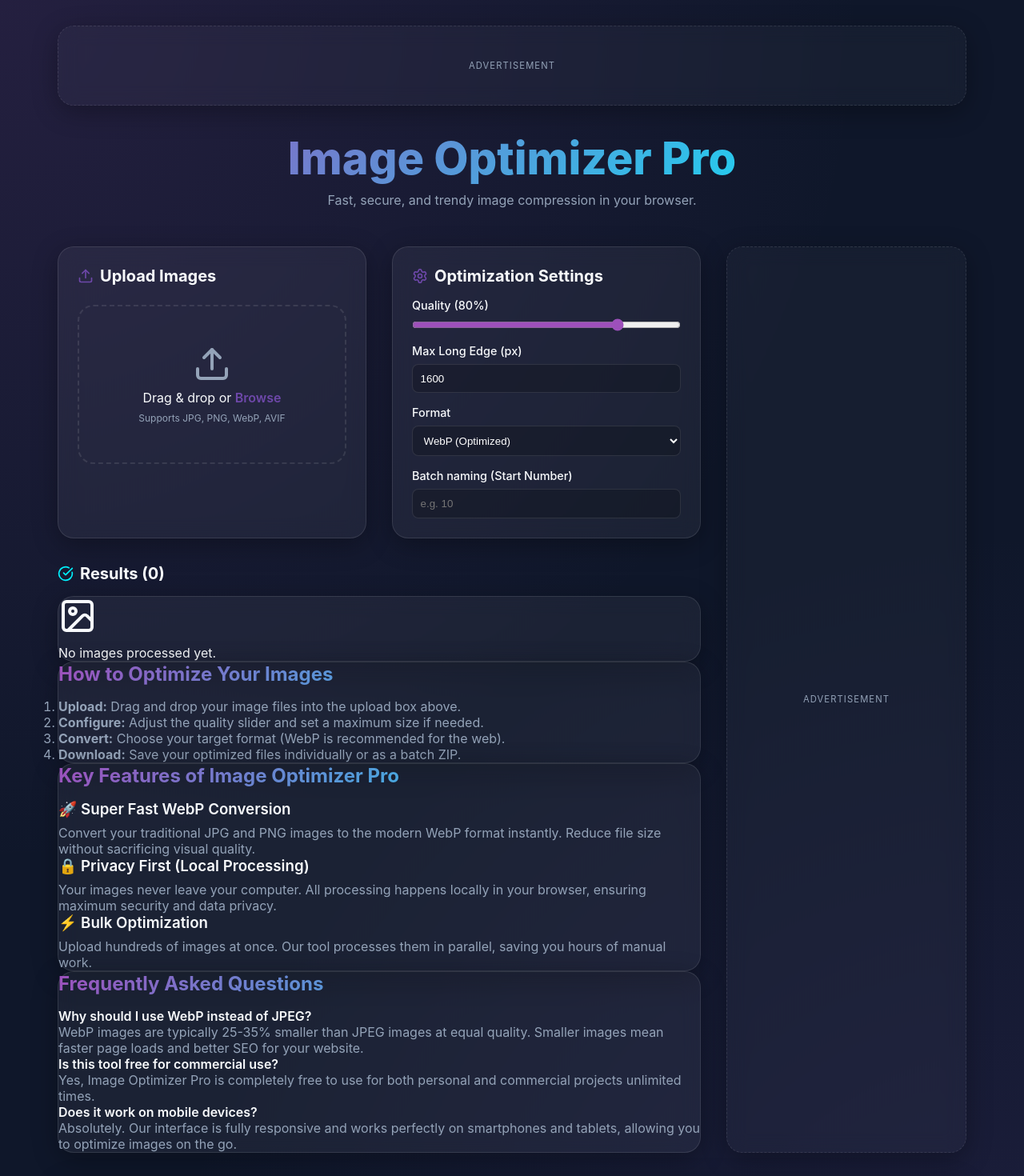
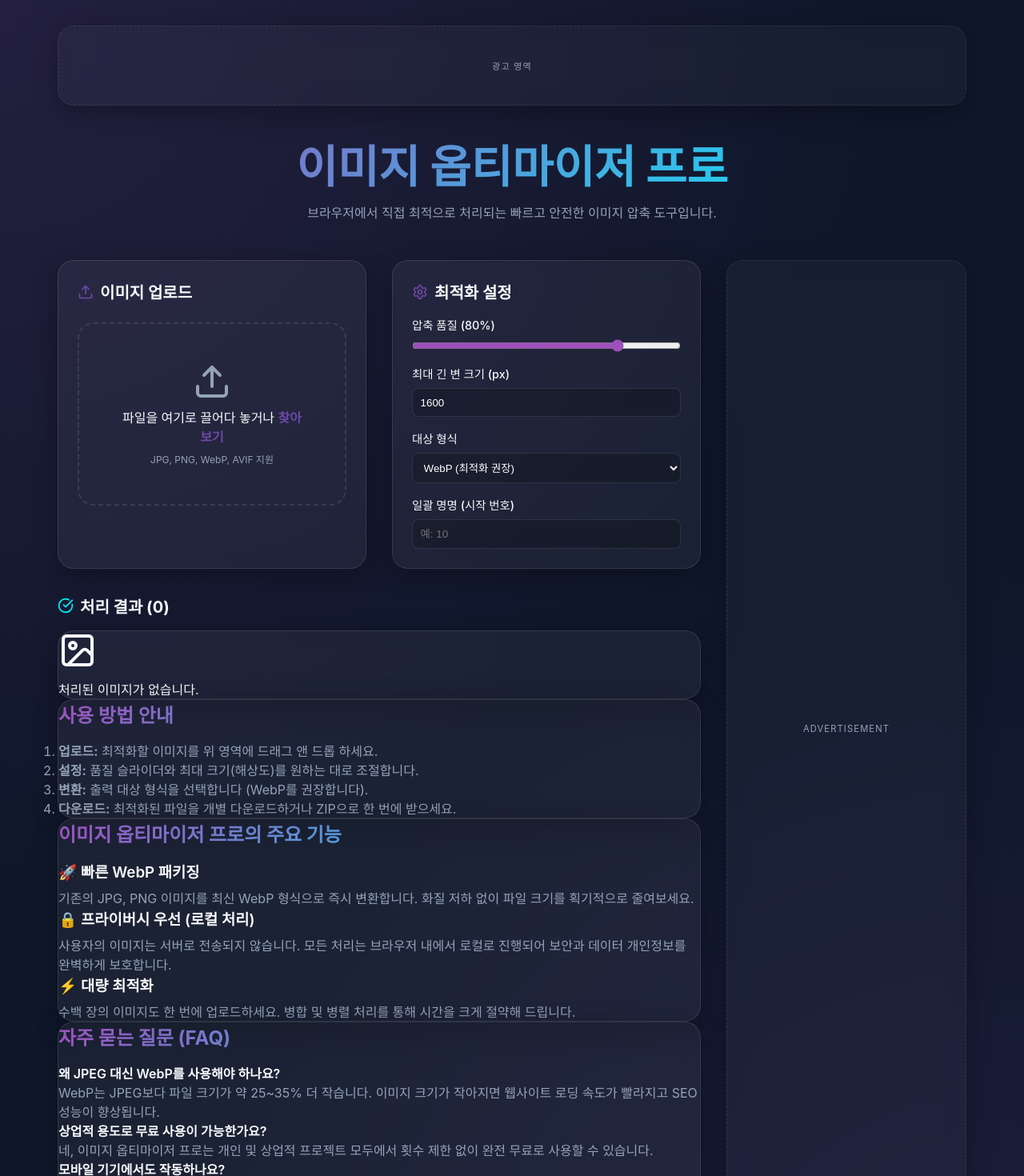
Before and after one commit to guideyoon/webp, a React (Vite) app: page / in a window 1280 px wide. Shown: the top 1470 px of the page at 80% size. Built offline with nearby package versions, Linux system fonts and the light colour scheme; the HTML template or start-up script is replaced by a standard one.

Commit message:
Korean translation: Translated UI, SEO content, and legal pages

```diff
--- a/index.html
+++ b/index.html
@@ -1,14 +1,18 @@
 <!doctype html>
-<html lang="en">
+<html lang="ko">
+
 <head>
   <meta charset="UTF-8" />
   <link rel="icon" type="image/svg+xml" href="/vite.svg" />
   <meta name="viewport" content="width=device-width, initial-scale=1.0" />
-    <title>Image Optimizer Pro - Free WebP & JPEG Batch Converter</title>
-    <meta name="description" content="Fast, secure, and private image optimizer. Convert JPG, PNG, and AVIF to WebP in your browser. No uploads required, 100% private." />
+  <title>이미지 옵티마이저 프로 - 무료 WebP & JPEG 일괄 변환 도구</title>
+  <meta name="description"
+    content="빠르고 안전한 프라이빗 이미지 최적화 도구입니다. JPG, PNG, AVIF 파일을 브라우저에서 즉시 WebP로 변환하세요. 서버 업로드 없는 100% 로컬 처리." />
 </head>
+
 <body>
   <div id="root"></div>
   <script type="module" src="/src/main.tsx"></script>
 </body>
+
 </html>
--- a/src/App.tsx
+++ b/src/App.tsx
@@ -104,72 +104,72 @@ const App: React.FC = () => {
     return (
       <>
         <div className="app-grid">
-          {/* Upload Section */}
+          {/* 업로드 섹션 */}
           <section className="glass p-6 flex flex-col gap-4">
             <div className="flex items-center gap-2 mb-2">
               <Upload size={20} className="text-secondary" />
-              <h2 className="text-xl font-bold">Upload Images</h2>
+              <h2 className="text-xl font-bold">이미지 업로드</h2>
             </div>
             <label className="upload-dropzone">
               <input type="file" multiple accept="image/*" onChange={handleFileUpload} hidden />
               <div className="flex flex-col items-center gap-2">
                 <Upload size={48} className="text-dim opacity-50" />
-                <p>Drag & drop or <span className="text-secondary font-semibold">Browse</span></p>
-                <p className="text-xs text-dim">Supports JPG, PNG, WebP, AVIF</p>
+                <p>파일을 여기로 끌어다 놓거나 <span className="text-secondary font-semibold">찾아보기</span></p>
+                <p className="text-xs text-dim">JPG, PNG, WebP, AVIF 지원</p>
               </div>
             </label>
           </section>
 
-          {/* Settings Section */}
+          {/* 설정 섹션 */}
           <section className="glass p-6">
             <div className="flex items-center gap-2 mb-4">
               <Settings size={20} className="text-secondary" />
-              <h2 className="text-xl font-bold">Optimization Settings</h2>
+              <h2 className="text-xl font-bold">최적화 설정</h2>
             </div>
             <div className="flex flex-col gap-4">
               <div className="setting-item">
-                <label>Quality ({quality}%)</label>
+                <label>압축 품질 ({quality}%)</label>
                 <input
                   type="range" min="10" max="100" value={quality}
                   onChange={(e) => setQuality(Number(e.target.value))}
                 />
               </div>
               <div className="setting-item">
-                <label>Max Long Edge (px)</label>
+                <label>최대 긴 변 크기 (px)</label>
                 <input
                   type="number" value={maxSize}
                   onChange={(e) => setMaxSize(Number(e.target.value))}
-                  placeholder="0 for original size"
+                  placeholder="0 입력 시 원본 크기 유지"
                 />
               </div>
               <div className="setting-item">
-                <label>Format</label>
+                <label>대상 형식</label>
                 <select value={format} onChange={(e) => setFormat(e.target.value)}>
-                  <option value="webp">WebP (Optimized)</option>
+                  <option value="webp">WebP (최적화 권장)</option>
                   <option value="jpg">JPEG</option>
                 </select>
               </div>
               <div className="setting-item">
-                <label>Batch naming (Start Number)</label>
+                <label>일괄 명명 (시작 번호)</label>
                 <input
                   type="text" value={batchRange}
                   onChange={(e) => setBatchRange(e.target.value)}
-                  placeholder="e.g. 10"
+                  placeholder="예: 10"
                 />
               </div>
             </div>
           </section>
 
-          {/* Results Section */}
+          {/* 결과 섹션 */}
           <section className="col-span-full">
             <div className="flex items-center justify-between mb-4">
               <div className="flex items-center gap-2">
                 <CheckCircle size={20} className="text-accent" />
-                <h2 className="text-xl font-bold">Results ({images.length})</h2>
+                <h2 className="text-xl font-bold">처리 결과 ({images.length})</h2>
               </div>
               {images.length > 0 && (
                 <button className="btn-primary" onClick={downloadAll}>
-                  <Download size={18} /> Download All
+                  <Download size={18} /> 전체 다운로드
                 </button>
               )}
             </div>
@@ -191,12 +191,12 @@ const App: React.FC = () => {
                         {img.origDim} → {img.newDim} |
                         {(img.newSize / 1024).toFixed(1)} KB (
                         <span className="text-accent">
-                          -{Math.round((1 - img.newSize / img.origSize) * 100)}%
+                          -{Math.round((1 - img.newSize / img.origSize) * 100)}% 절감
                         </span>)
                       </p>
                     </div>
                     <div className="result-actions">
-                      <button onClick={() => downloadPair(img)} title="Download as Left/Right Pair">
+                      <button onClick={() => downloadPair(img)} title="좌/우 쌍으로 다운로드">
                         <Download size={18} />
                       </button>
                       <button onClick={() => removeImage(img.id)} className="text-red-400">
@@ -209,20 +209,20 @@ const App: React.FC = () => {
               {images.length === 0 && !isProcessing && (
                 <div className="text-center p-12 glass opacity-50">
                   <ImageIcon size={48} className="mx-auto mb-2" />
-                  <p>No images processed yet.</p>
+                  <p>처리된 이미지가 없습니다.</p>
                 </div>
               )}
               {isProcessing && (
                 <div className="text-center p-12">
                   <div className="spinner mx-auto mb-2"></div>
-                  <p>Optimizing...</p>
+                  <p>최적화 진행 중...</p>
                 </div>
               )}
             </div>
           </section>
         </div>
 
-        {/* New SEO Rich Content Sections */}
+        {/* SEO 정보 섹션 */}
         <GuideSection />
         <FeaturesSection />
         <FAQSection />
--- a/src/Layout.tsx
+++ b/src/Layout.tsx
@@ -7,15 +7,15 @@ interface LayoutProps {
 const Layout: React.FC<LayoutProps> = ({ children }) => {
   return (
     <div className="layout-container">
-      {/* Top Ad Slot */}
+      {/* 상단 광고 슬롯 */}
       <div className="ad-slot ad-top glass">
-        <span className="ad-label">Advertisement</span>
-        {/* AdSense code would go here */}
+        <span className="ad-label">광고 영역</span>
+        {/* AdSense 코드가 여기에 들어갑니다 */}
       </div>
 
       <header className="main-header">
-        <h1 className="title-gradient animate-float">Image Optimizer Pro</h1>
-        <p className="text-dim">Fast, secure, and trendy image compression in your browser.</p>
+        <h1 className="title-gradient animate-float">이미지 옵티마이저 프로</h1>
+        <p className="text-dim">브라우저에서 직접 최적으로 처리되는 빠르고 안전한 이미지 압축 도구입니다.</p>
       </header>
 
       <main className="content-grid">
--- a/src/components/InfoSections.tsx
+++ b/src/components/InfoSections.tsx
@@ -2,19 +2,19 @@ import React from 'react';
 
 export const FeaturesSection: React.FC = () => (
     <section className="info-card glass p-8 mt-8">
-        <h2 className="text-2xl font-bold mb-4 title-gradient">Key Features of Image Optimizer Pro</h2>
+        <h2 className="text-2xl font-bold mb-4 title-gradient">이미지 옵티마이저 프로의 주요 기능</h2>
         <div className="grid grid-cols-1 md:grid-cols-3 gap-6">
             <div className="feature">
-                <h3 className="font-semibold text-lg mb-2">🚀 Super Fast WebP Conversion</h3>
-                <p className="text-sm text-dim">Convert your traditional JPG and PNG images to the modern WebP format instantly. Reduce file size without sacrificing visual quality.</p>
+                <h3 className="font-semibold text-lg mb-2">🚀 빠른 WebP 패키징</h3>
+                <p className="text-sm text-dim">기존의 JPG, PNG 이미지를 최신 WebP 형식으로 즉시 변환합니다. 화질 저하 없이 파일 크기를 획기적으로 줄여보세요.</p>
             </div>
             <div className="feature">
-                <h3 className="font-semibold text-lg mb-2">🔒 Privacy First (Local Processing)</h3>
-                <p className="text-sm text-dim">Your images never leave your computer. All processing happens locally in your browser, ensuring maximum security and data privacy.</p>
+                <h3 className="font-semibold text-lg mb-2">🔒 프라이버시 우선 (로컬 처리)</h3>
+                <p className="text-sm text-dim">사용자의 이미지는 서버로 전송되지 않습니다. 모든 처리는 브라우저 내에서 로컬로 진행되어 보안과 데이터 개인정보를 완벽하게 보호합니다.</p>
             </div>
             <div className="feature">
-                <h3 className="font-semibold text-lg mb-2">⚡ Bulk Optimization</h3>
-                <p className="text-sm text-dim">Upload hundreds of images at once. Our tool processes them in parallel, saving you hours of manual work.</p>
+                <h3 className="font-semibold text-lg mb-2">⚡ 대량 최적화</h3>
+                <p className="text-sm text-dim">수백 장의 이미지도 한 번에 업로드하세요. 병합 및 병렬 처리를 통해 시간을 크게 절약해 드립니다.</p>
             </div>
         </div>
     </section>
@@ -22,19 +22,19 @@ export const FeaturesSection: React.FC = () => (
 
 export const FAQSection: React.FC = () => (
     <section className="info-card glass p-8 mt-6">
-        <h2 className="text-2xl font-bold mb-4 title-gradient">Frequently Asked Questions</h2>
+        <h2 className="text-2xl font-bold mb-4 title-gradient">자주 묻는 질문 (FAQ)</h2>
         <div className="space-y-4">
             <div className="faq-item">
-                <h4 className="font-semibold">Why should I use WebP instead of JPEG?</h4>
-                <p className="text-sm text-dim">WebP images are typically 25-35% smaller than JPEG images at equal quality. Smaller images mean faster page loads and better SEO for your website.</p>
+                <h4 className="font-semibold">왜 JPEG 대신 WebP를 사용해야 하나요?</h4>
+                <p className="text-sm text-dim">WebP는 JPEG보다 파일 크기가 약 25~35% 더 작습니다. 이미지 크기가 작아지면 웹사이트 로딩 속도가 빨라지고 SEO 성능이 향상됩니다.</p>
             </div>
             <div className="faq-item">
-                <h4 className="font-semibold">Is this tool free for commercial use?</h4>
-                <p className="text-sm text-dim">Yes, Image Optimizer Pro is completely free to use for both personal and commercial projects unlimited times.</p>
+                <h4 className="font-semibold">상업적 용도로 무료 사용이 가능한가요?</h4>
+                <p className="text-sm text-dim">네, 이미지 옵티마이저 프로는 개인 및 상업적 프로젝트 모두에서 횟수 제한 없이 완전 무료로 사용할 수 있습니다.</p>
             </div>
             <div className="faq-item">
-                <h4 className="font-semibold">Does it work on mobile devices?</h4>
-                <p className="text-sm text-dim">Absolutely. Our interface is fully responsive and works perfectly on smartphones and tablets, allowing you to optimize images on the go.</p>
+                <h4 className="font-semibold">모바일 기기에서도 작동하나요?</h4>
+                <p className="text-sm text-dim">네, 반응형 인터페이스를 지원하여 스마트폰과 태블릿에서도 원활하게 작동합니다.</p>
             </div>
         </div>
     </section>
@@ -42,12 +42,12 @@ export const FAQSection: React.FC = () => (
 
 export const GuideSection: React.FC = () => (
     <section className="info-card glass p-8 mt-6">
-        <h2 className="text-2xl font-bold mb-4 title-gradient">How to Optimize Your Images</h2>
+        <h2 className="text-2xl font-bold mb-4 title-gradient">사용 방법 안내</h2>
         <ol className="list-decimal list-inside space-y-2 text-dim">
-            <li><strong>Upload:</strong> Drag and drop your image files into the upload box above.</li>
-            <li><strong>Configure:</strong> Adjust the quality slider and set a maximum size if needed.</li>
-            <li><strong>Convert:</strong> Choose your target format (WebP is recommended for the web).</li>
-            <li><strong>Download:</strong> Save your optimized files individually or as a batch ZIP.</li>
+            <li><strong>업로드:</strong> 최적화할 이미지를 위 영역에 드래그 앤 드롭 하세요.</li>
+            <li><strong>설정:</strong> 품질 슬라이더와 최대 크기(해상도)를 원하는 대로 조절합니다.</li>
+            <li><strong>변환:</strong> 출력 대상 형식을 선택합니다 (WebP를 권장합니다).</li>
+            <li><strong>다운로드:</strong> 최적화된 파일을 개별 다운로드하거나 ZIP으로 한 번에 받으세요.</li>
         </ol>
     </section>
 );
--- a/src/pages/PrivacyPolicy.tsx
+++ b/src/pages/PrivacyPolicy.tsx
@@ -2,20 +2,20 @@ import React from 'react';
 
 const PrivacyPolicy: React.FC = () => (
     <div className="legal-page glass p-10 mt-8">
-        <h1 className="text-3xl font-bold mb-6 title-gradient">Privacy Policy</h1>
-        <p className="mb-4">At Image Optimizer Pro, we prioritize your privacy. This policy explains how we handle your data.</p>
+        <h1 className="text-3xl font-bold mb-6 title-gradient">개인정보처리방침</h1>
+        <p className="mb-4">이미지 옵티마이저 프로는 사용자의 개인정보 보호를 최우선으로 생각합니다. 본 방침은 데이터 취급 방식을 설명합니다.</p>
 
-        <h2 className="text-xl font-bold mt-6 mb-2">1. Local Processing</h2>
-        <p className="text-dim mb-4">Unlike other online converters, our tool works entirely in your browser using Client-Side JavaScript. Your images are <strong>never uploaded to our servers</strong>. All processing occurs locally on your machine.</p>
+        <h2 className="text-xl font-bold mt-6 mb-2">1. 로컬 처리 원칙</h2>
+        <p className="text-dim mb-4">다른 온라인 변환 도구와 달리, 본 서비스는 클라이언트 측 JavaScript를 사용하여 브라우저 내에서 완전히 작동합니다. 사용자의 이미지는 <strong>절대 서버로 업로드되지 않으며</strong>, 모든 처리는 사용자의 기기에서 로컬로 진행됩니다.</p>
 
-        <h2 className="text-xl font-bold mt-6 mb-2">2. Data Collection</h2>
-        <p className="text-dim mb-4">We do not collect personal information or store any image data. We may use standard web analytics to monitor site performance and improve user experience.</p>
+        <h2 className="text-xl font-bold mt-6 mb-2">2. 데이터 수집</h2>
+        <p className="text-dim mb-4">저희는 개인 정보를 수집하거나 이미지 데이터를 저장하지 않습니다. 사이트 성능 모니터링 및 사용자 경험 개선을 위해 표준 웹 분석 도구를 사용할 수 있습니다.</p>
 
-        <h2 className="text-xl font-bold mt-6 mb-2">3. Cookies</h2>
-        <p className="text-dim mb-4">We use minimal cookies for site functionality and to serve non-personalized advertisements via Google AdSense.</p>
+        <h2 className="text-xl font-bold mt-6 mb-2">3. 쿠키 사용</h2>
+        <p className="text-dim mb-4">사이트 기능 유지 및 Google AdSense를 통한 비개인화 광고 게재를 위해 최소한의 쿠키를 사용할 수 있습니다.</p>
 
-        <h2 className="text-xl font-bold mt-6 mb-2">4. Third-Party Services</h2>
-        <p className="text-dim mb-4">We use Google AdSense to serve advertisements. Google may use cookies to serve ads based on a user's prior visits to this website or other websites.</p>
+        <h2 className="text-xl font-bold mt-6 mb-2">4. 제3자 서비스</h2>
+        <p className="text-dim mb-4">저희는 광고 게재를 위해 Google AdSense를 사용합니다. Google은 사용자의 본 사이트 또는 다른 사이트 방문 기록을 바탕으로 광고를 게재하기 위해 쿠키를 사용할 수 있습니다.</p>
     </div>
 );
 
--- a/src/pages/Terms.tsx
+++ b/src/pages/Terms.tsx
@@ -2,17 +2,17 @@ import React from 'react';
 
 const Terms: React.FC = () => (
     <div className="legal-page glass p-10 mt-8">
-        <h1 className="text-3xl font-bold mb-6 title-gradient">Terms of Service</h1>
-        <p className="mb-4">By using Image Optimizer Pro, you agree to the following terms.</p>
+        <h1 className="text-3xl font-bold mb-6 title-gradient">이용약관</h1>
+        <p className="mb-4">이미지 옵티마이저 프로를 이용함으로써 귀하는 다음 약관에 동의하게 됩니다.</p>
 
-        <h2 className="text-xl font-bold mt-6 mb-2">1. Acceptable Use</h2>
-        <p className="text-dim mb-4">You are free to use this tool for any personal or commercial purpose. Any attempt to disrupt the service or use it for malicious intent is prohibited.</p>
+        <h2 className="text-xl font-bold mt-6 mb-2">1. 허용된 사용</h2>
+        <p className="text-dim mb-4">귀하는 본 도구를 개인적 또는 상업적 목적으로 자유롭게 사용할 수 있습니다. 서비스 운영을 방해하거나 악의적인 용도로 사용하는 행위는 금지됩니다.</p>
 
-        <h2 className="text-xl font-bold mt-6 mb-2">2. No Warranty</h2>
-        <p className="text-dim mb-4">This tool is provided "as is" without any warranties. While we strive for the best results, we are not responsible for any data loss or quality issues resulting from the use of this software.</p>
+        <h2 className="text-xl font-bold mt-6 mb-2">2. 보증의 부인</h2>
+        <p className="text-dim mb-4">본 도구는 "있는 그대로" 제공되며 어떠한 형태의 보증도 제공하지 않습니다. 최상의 결과를 위해 노력하지만, 소프트웨어 사용으로 인해 발생하는 데이터 손실이나 품질 문제에 대해 책임을 지지 않습니다.</p>
 
-        <h2 className="text-xl font-bold mt-6 mb-2">3. Limitation of Liability</h2>
-        <p className="text-dim mb-4">In no event shall Image Optimizer Pro be liable for any damages arising out of the use or inability to use the tool.</p>
+        <h2 className="text-xl font-bold mt-6 mb-2">3. 책임의 제한</h2>
+        <p className="text-dim mb-4">이미지 옵티마이저 프로는 도구의 사용 또는 사용 불능으로 인해 발생하는 어떠한 손해에 대해서도 책임을 지지 않습니다.</p>
     </div>
 );
 
```
Lines whose indentation alone changed are shown as unchanged.
